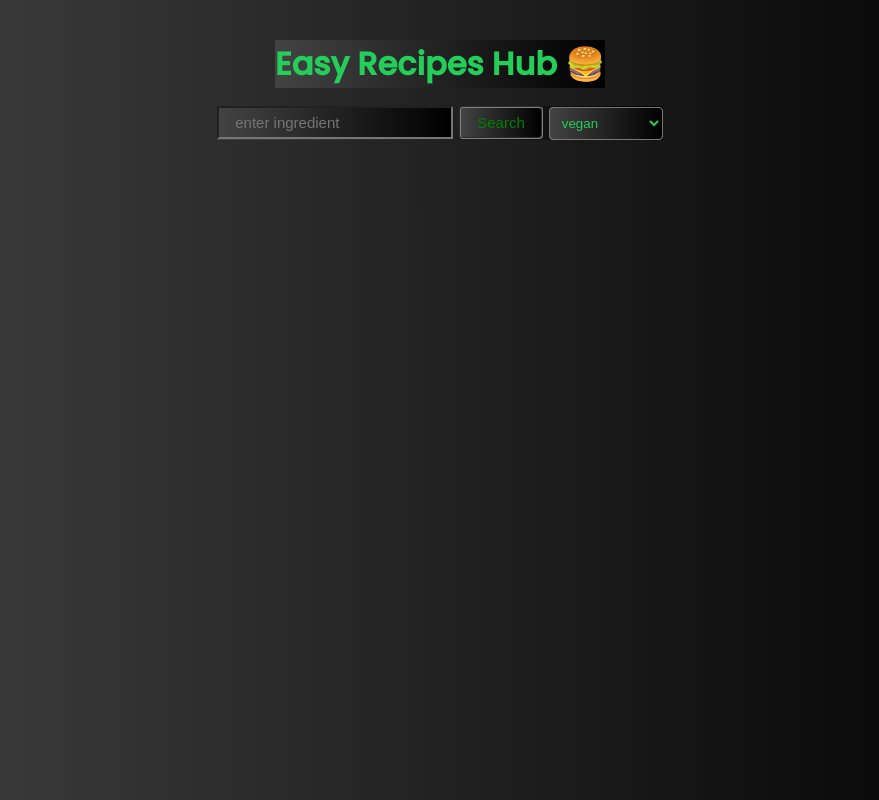
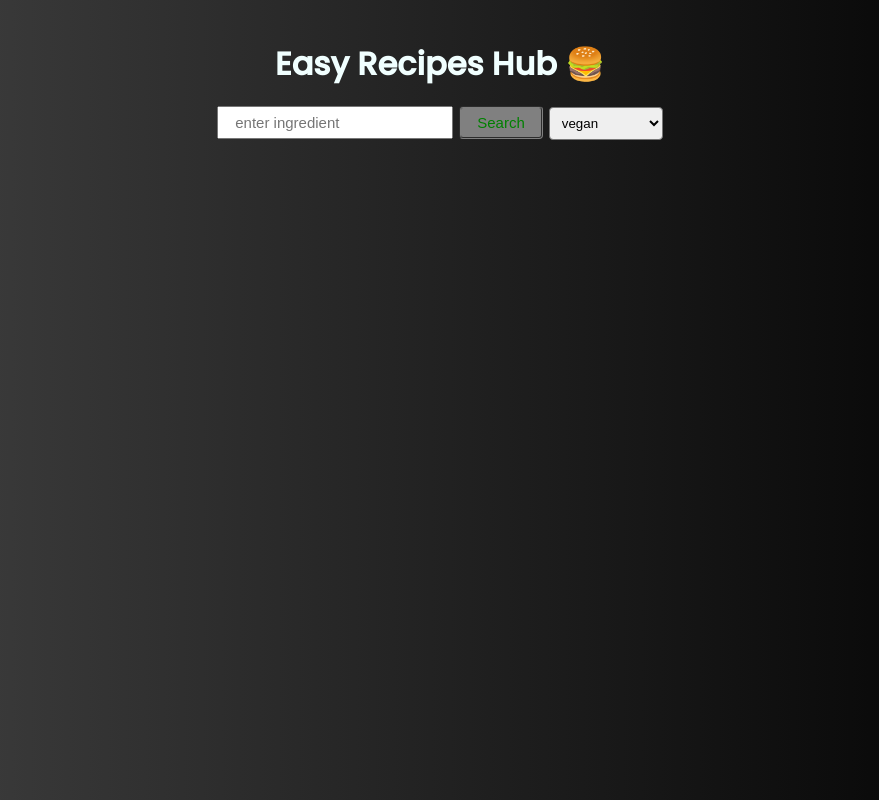
Before and after one commit to HIMANSHIMANGLA/Easy-Recipes-Hub, a React (Create React App) app: page / in a window 1280 px wide. Shown: the whole page, without its empty margins (200-1079 px from the left). Built offline with nearby package versions, Linux system fonts and the light colour scheme.

Commit message:
Update index.css

```diff
--- a/src/index.css
+++ b/src/index.css
@@ -7,19 +7,17 @@ body {
     "Helvetica Neue", sans-serif;
   -webkit-font-smoothing: antialiased;
   -moz-osx-font-smoothing: grayscale;
-  color:azure;
+  background-image: linear-gradient(to right, #434343 0%, black 100%);
+  color: azure;
 }
 
 * {
-  margin: 0px;
-  padding: 0px;
-  /* background-color: antiquewhite; */
-  background-image: linear-gradient(to right, #434343 0%, black 100%);
-  color:rgb(35, 206, 90);
+  margin: 0;
+  padding: 0;
 }
 
 code {
   font-family: source-code-pro, Menlo, Monaco, Consolas, "Courier New",
     monospace;
-    color:red;
+  color: red;
 }
```
